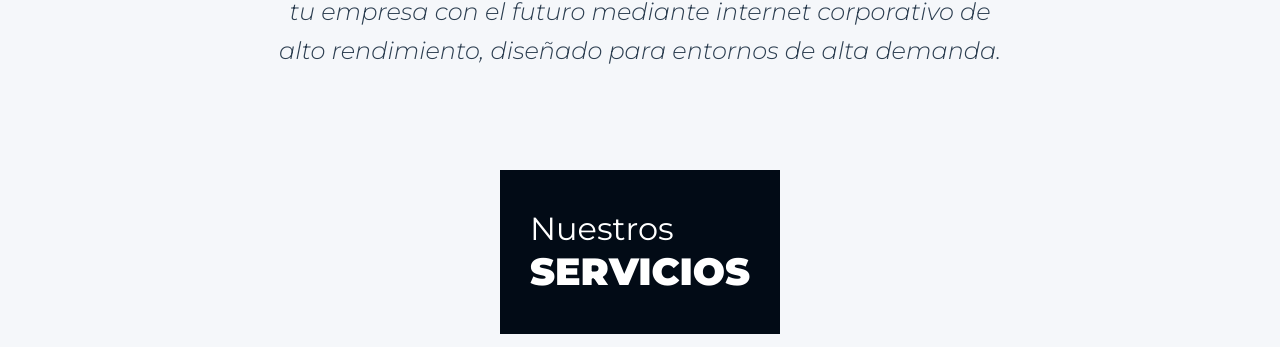
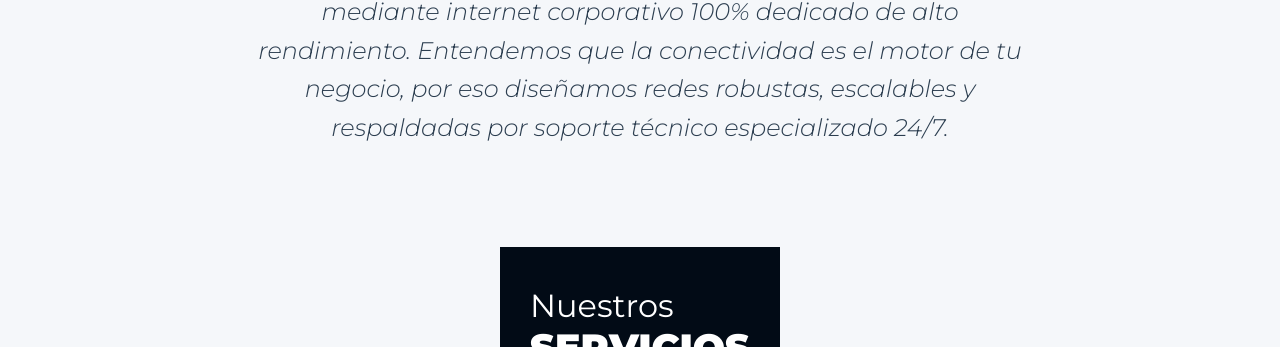
Before and after one commit to AlbertLanda/FiberTheAndes, a plain HTML site: page index.html in a window 1280 px wide. Shown: the part 945-1292 px from the top of the page. Drawn offline with Linux system fonts and the light colour scheme.

Commit message:
actualizacion de textos fn

```diff
--- a/index.html
+++ b/index.html
@@ -40,10 +40,8 @@
     </section>
 
     <section class="intro-light">
-        <p>
-            En <strong>Fiber The Andes</strong> conectamos<br>
-            tu empresa con el futuro mediante internet corporativo de<br>
-            alto rendimiento, diseñado para entornos de alta demanda.
+        <p style="font-size: 24px; color: #2c3e50; line-height: 1.6; font-weight: 300; max-width: 900px; margin: 0 auto;">
+            En <strong>Fiber The Andes</strong> conectamos tu empresa con el futuro mediante internet corporativo 100% dedicado de alto rendimiento. Entendemos que la conectividad es el motor de tu negocio, por eso diseñamos redes robustas, escalables y respaldadas por soporte técnico especializado 24/7.
         </p>
     </section>
 
```
Also changed, not shown: servicios.html (+5 -2 lines).
